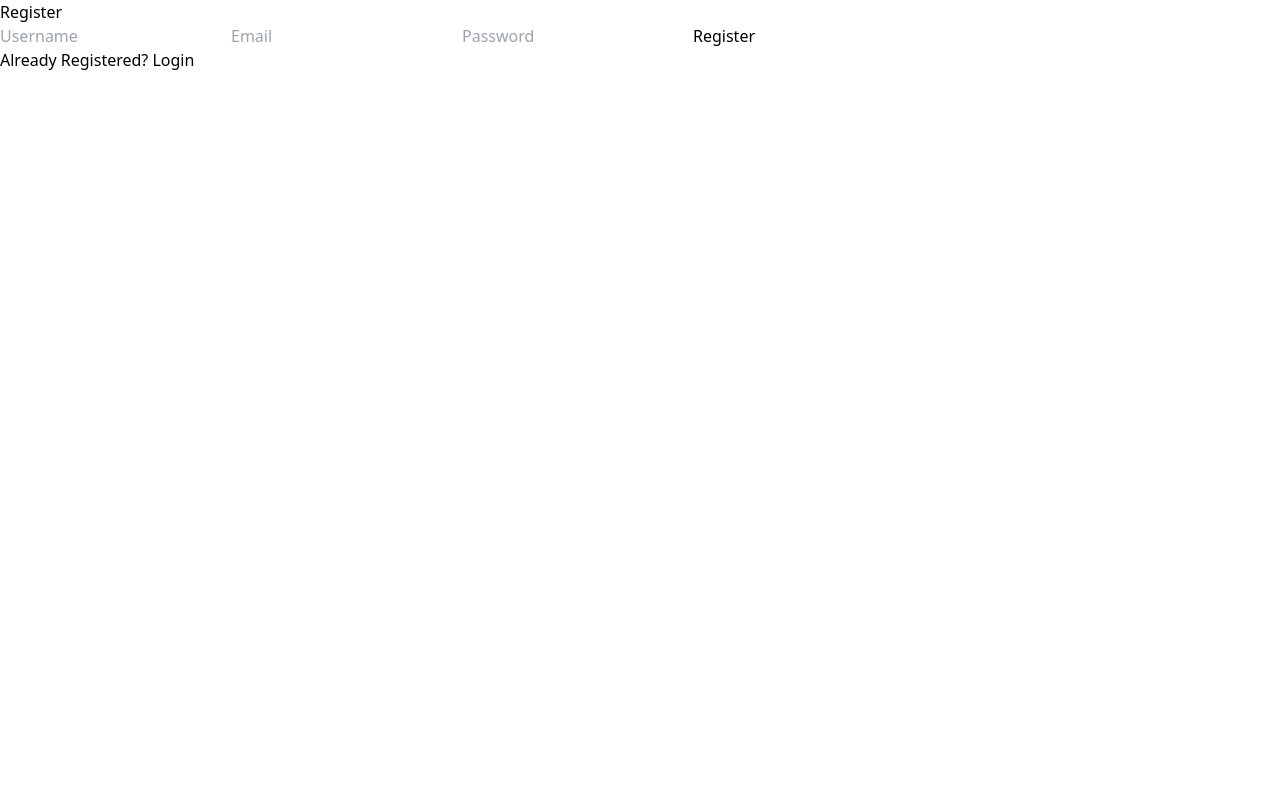
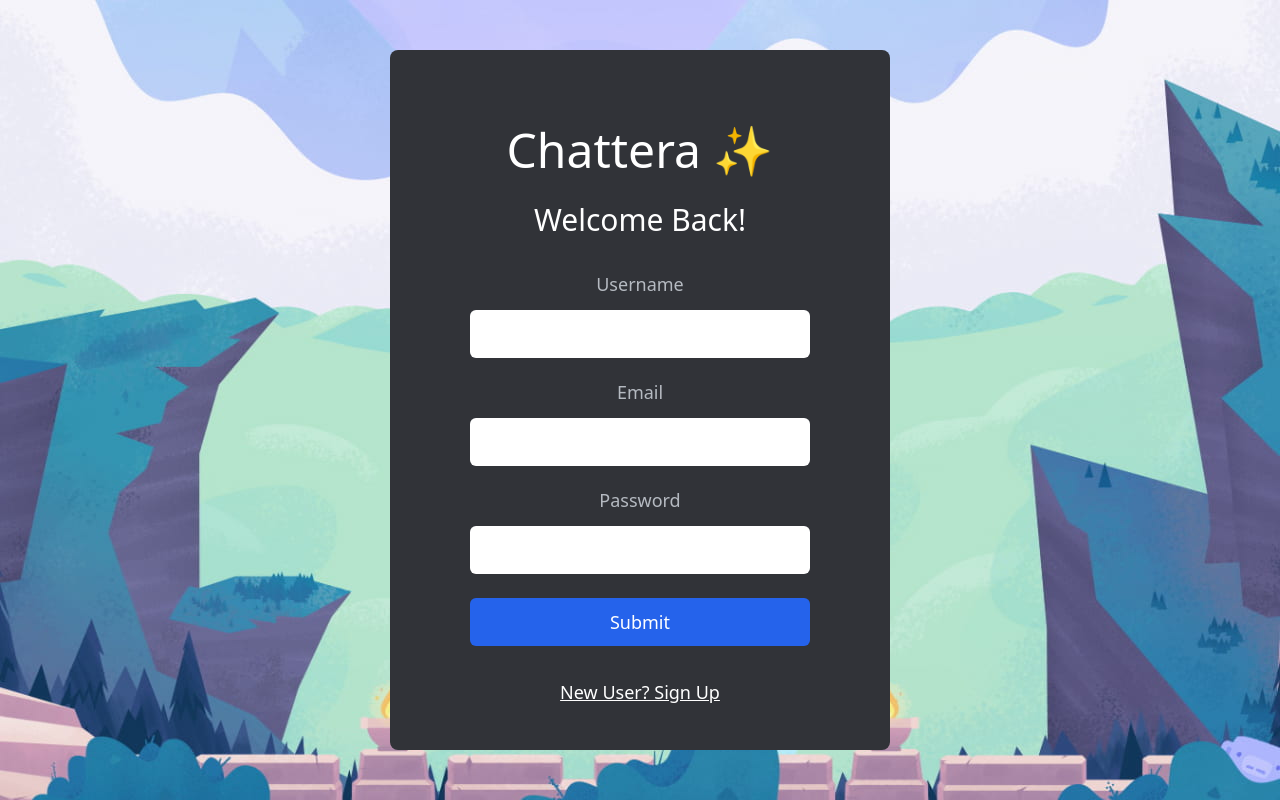
Before and after one commit to Jayanth-Parthsarathy/chattera, a React (Vite) app in the folder client/: page /register in a window 1280 px wide. Built offline with nearby package versions, Linux system fonts and the light colour scheme; no server answers.

Commit message:
Create pages for room creation, etc

```diff
--- a/client/src/App.tsx
+++ b/client/src/App.tsx
@@ -6,6 +6,8 @@ import Room from "./pages/Room";
 import { io } from "socket.io-client";
 import { useState } from "react";
 import { RoomType } from "./types/room";
+import Header from "./components/Header";
+import CreateRoom from "./pages/CreateRoom";
 const socket = io("http://localhost:3000");
 export default function App() {
   const [rooms, setRooms] = useState<RoomType[]>([]);
@@ -35,6 +37,10 @@ export default function App() {
       path: "/room/:id",
       element: <Room socket={socket} />,
     },
+    {
+      path: "/create",
+      element: <CreateRoom />,
+    },
   ]);
 
   return <RouterProvider router={router} />;
--- /dev/null
+++ b/client/src/components/Header.tsx
@@ -0,0 +1,9 @@
+import React from "react";
+
+type Props = {};
+
+const Header = (props: Props) => {
+  return <div></div>;
+};
+
+export default Header;
--- /dev/null
+++ b/client/src/components/Message.tsx
@@ -0,0 +1,22 @@
+type Props = { username: string; text: string };
+
+const MessageText = (props: Props) => {
+  const localUsername = localStorage.getItem("username");
+
+  if (props.username === localUsername) {
+    return (
+      <div className="mt-3 flex flex-col text-white w-fit h-fit min-w-[200px] rounded-md ml-auto mr-16 bg-green-400 p-2">
+        <div className="ml-auto text-sm text-bold">You</div>
+        <div className="text-xl break-normal">{props.text}</div>
+      </div>
+    );
+  }
+  return (
+    <div className="flex mt-3 flex-col w-fit text-white h-fit min-w-[200px] rounded-md ml-20 mr-16 bg-gray-500 p-2">
+      <div className="text-sm text-bold">{props.username}</div>
+      <div className="text-xl ml-auto flex">{props.text}</div>
+    </div>
+  );
+};
+
+export default MessageText;
--- /dev/null
+++ b/client/src/pages/CreateRoom.tsx
@@ -0,0 +1,60 @@
+import React from "react";
+import { useEffect } from "react";
+import { useNavigate } from "react-router-dom";
+import axios from "../utils/axios";
+
+type Props = {};
+
+const CreateRoom = (props: Props) => {
+  const navigate = useNavigate();
+  const handleSubmit = async (e: React.FormEvent<HTMLFormElement>) => {
+    e.preventDefault();
+    const { data } = await axios.post("room/create", { name });
+    console.log(data);
+    navigateToJoinRoom();
+  };
+  const [name, setName] = React.useState("");
+  useEffect(() => {
+    const username = localStorage.getItem("username");
+    if (username === undefined || username === null) {
+      navigate("/login");
+    }
+  }, []);
+
+  const navigateToJoinRoom = () => {
+    navigate("/");
+  };
+  return (
+    <div className="h-full w-full bg-gray-500 text-white flex items-center justify-center bg-[url('/login_page.jpg')] bg-no-repeat bg-cover">
+      <div className="h-[500px] w-[500px] bg-[#313338] rounded-lg p-5 px-20">
+        <div className="text-center mt-14">
+          <h1 className="text-5xl">Chattera ✨ </h1>
+        </div>
+        <div className="text-center">
+          <h1 className="text-3xl text-bold mt-7">Create Room</h1>
+        </div>
+        <form onSubmit={handleSubmit} className="flex flex-col mt-3">
+          <div className="text-center">
+            <h5 className="text-lg text-bold mt-5 text-[#B5BAC1]">Room Name</h5>
+            <input
+              type="text"
+              value={name}
+              className="p-1 h-12 w-full mt-3 border-none outline-none rounded-md bg-gray-200 text-black text-lg pl-5"
+              onChange={(e) => setName(e.target.value)}
+            />
+          </div>
+          <div className="text-center">
+            <button
+              className="mt-6 h-12 w-full bg-blue-600 rounded-md hover:bg-gray-700 text-lg text-bold"
+              type="submit"
+            >
+              Create Room
+            </button>
+          </div>
+        </form>
+      </div>
+    </div>
+  );
+};
+
+export default CreateRoom;
--- a/client/src/pages/JoinRoom.tsx
+++ b/client/src/pages/JoinRoom.tsx
@@ -44,19 +44,51 @@ const JoinRoom = (props: Props) => {
   };
 
   return (
-    <div>
-      <form onSubmit={handleSubmit}>
-        <select onChange={(e) => props.setRoom(e.target.value)}>
-          <option value="">Select a room</option>
+    <div className="h-full w-full bg-[url('/login_page.jpg')] bg-cover text-white flex items-center justify-center">
+      <div className="h-[550px] w-[500px] bg-[#313338] p-16 rounded-lg text-center">
+        <h1 className="text-4xl text-center">Chattera ✨ </h1>
+        <form
+          onSubmit={handleSubmit}
+          className="flex flex-col text-black mt-10"
+        >
+          <div className="text-white text-2xl mb-5 text-center">
+            Select Room
+          </div>
+          <select
+            className="w-full h-14 rounded-md border-none outline-none bg-gray-100 px-10 mt-10 text-xl p-3"
+            onChange={(e) => props.setRoom(e.target.value)}
+          >
+            <option value="" className="w-full h-10 rouded-md">
+              Select a room
+            </option>
             {props.rooms.map((room) => (
               <option key={room._id} value={room._id}>
                 {room.name}
               </option>
             ))}
           </select>
-        <button type="submit">Join Room</button>
+          <button
+            type="submit"
+            className="h-12 w-full bg-blue-600 rounded-md hover:bg-gray-700 text-lg text-bold mt-10"
+          >
+            Join Room
+          </button>
         </form>
-      <button onClick={logout}>Logout</button>
+        <div className="text-center mt-10">
+          <button
+            className="w-52 h-10 bg-red-700 text-center rounded-md hover:text-red-500 hover:bg-white hover:border-red-500 hover:border-2"
+            onClick={logout}
+          >
+            Logout
+          </button>
+        </div>
+        <button
+          className="underline text-center text-lg mt-4"
+          onClick={() => navigate("/create")}
+        >
+          Create your own room
+        </button>
+      </div>
     </div>
   );
 };
--- a/client/src/pages/Login.tsx
+++ b/client/src/pages/Login.tsx
@@ -20,24 +20,51 @@ const Login = (props: Props) => {
   };
 
   return (
-    <div>
-      <h1>Login</h1>
-      <form onSubmit={handleSubmit}>
+    <div className="h-full w-full bg-gray-500 text-white flex items-center justify-center bg-[url('/login_page.jpg')] bg-no-repeat bg-cover">
+      <div className="h-[600px] w-[500px] bg-[#313338] rounded-lg p-5 px-20">
+        <div className="text-center mt-14">
+          <h1 className="text-5xl">Chattera ✨ </h1>
+        </div>
+        <div className="text-center">
+          <h1 className="text-3xl text-bold mt-7">Welcome Back!</h1>
+        </div>
+        <form onSubmit={handleSubmit} className="flex flex-col mt-3">
+          <div className="text-center">
+            <h5 className="text-lg text-bold mt-5 text-[#B5BAC1]">Username</h5>
             <input
               type="text"
-          placeholder="Username"
               value={username}
+              className="p-1 h-12 w-full mt-3 border-none outline-none rounded-md bg-gray-200 text-black text-lg pl-5"
               onChange={(e) => setUsername(e.target.value)}
             />
+          </div>
+          <div className="text-center">
+            <h5 className="text-lg text-bold mt-5 text-[#B5BAC1]">Password</h5>
             <input
               type="password"
-          placeholder="Password"
               value={password}
+              className="p-1 h-12 w-full mt-3 border-none outline-none rounded-md text-lg bg-gray-200 text-black pl-5"
               onChange={(e) => setPassword(e.target.value)}
             />
-        <button type="submit">Login</button>
+          </div>
+          <div className="text-center">
+            <button
+              className="mt-6 h-12 w-full bg-blue-600 rounded-md hover:bg-gray-700 text-lg text-bold"
+              type="submit"
+            >
+              Submit
+            </button>
+          </div>
         </form>
-      <button onClick={navigateToRegister}>New User? Sign Up</button>
+        <div className="text-center mt-4">
+          <button
+            onClick={navigateToRegister}
+            className="underline text-lg mt-4"
+          >
+            New User? Sign Up
+          </button>
+        </div>
+      </div>
     </div>
   );
 };
--- a/client/src/pages/Register.tsx
+++ b/client/src/pages/Register.tsx
@@ -25,30 +25,57 @@ const Login = (props: Props) => {
     navigate("/login");
   };
   return (
-    <div>
-      <h1>Register</h1>
-      <form onSubmit={handleSubmit}>
+    <div className="h-full w-full bg-gray-500 text-white flex items-center justify-center bg-[url('/login_page.jpg')] bg-no-repeat bg-cover">
+      <div className="h-[700px] w-[500px] bg-[#313338] rounded-lg p-5 px-20">
+        <div className="text-center mt-14">
+          <h1 className="text-5xl">Chattera ✨ </h1>
+        </div>
+        <div className="text-center">
+          <h1 className="text-3xl text-bold mt-7">Welcome Back!</h1>
+        </div>
+        <form onSubmit={handleSubmit} className="flex flex-col mt-3">
+          <div className="text-center">
+            <h5 className="text-lg text-bold mt-5 text-[#B5BAC1]">Username</h5>
             <input
               type="text"
-          placeholder="Username"
               value={username}
+              className="p-1 h-12 w-full mt-3 border-none outline-none rounded-md text-black text-lg pl-5"
               onChange={(e) => setUsername(e.target.value)}
             />
+          </div>
+          <div className="text-center">
+            <h5 className="text-lg text-bold mt-5 text-[#B5BAC1]">Email</h5>
             <input
               type="text"
-          placeholder="Email"
               value={email}
+              className="p-1 h-12 w-full mt-3 border-none outline-none rounded-md text-black text-lg pl-5"
               onChange={(e) => setEmail(e.target.value)}
             />
+          </div>
+          <div className="text-center">
+            <h5 className="text-lg text-bold mt-5 text-[#B5BAC1]">Password</h5>
             <input
               type="password"
-          placeholder="Password"
               value={password}
+              className="p-1 h-12 w-full mt-3 border-none outline-none rounded-md text-lg text-black pl-5"
               onChange={(e) => setPassword(e.target.value)}
             />
-        <button type="submit">Register</button>
+          </div>
+          <div className="text-center">
+            <button
+              className="mt-6 h-12 w-full bg-blue-600 rounded-md hover:bg-gray-700 text-lg text-bold"
+              type="submit"
+            >
+              Submit
+            </button>
+          </div>
         </form>
-      <button onClick={navigateToLogin}>Already Registered? Login</button>
+        <div className="text-center mt-4">
+          <button onClick={navigateToLogin} className="underline text-lg mt-4">
+            New User? Sign Up
+          </button>
+        </div>
+      </div>
     </div>
   );
 };
--- a/client/src/pages/Room.tsx
+++ b/client/src/pages/Room.tsx
@@ -10,19 +10,25 @@ type Props = { socket: Socket };
 const Room = (props: Props) => {
   const [messages, setMessages] = React.useState<Message[]>([]);
   return (
-    <div>
+    <div className="h-full w-full flex">
+      <div className="h-full w-3/12 bg-gray-600">
         <ChatSideBar socket={props.socket} />
+      </div>
+      <div className="h-full w-9/12 bg-gray-800">
         <Chat
           messages={messages}
           setMessages={setMessages}
           socket={props.socket}
         />
+        <div className="fixed bottom-9 w-9/12 px-16">
           <MessageBox
             socket={props.socket}
             setMessages={setMessages}
             messages={messages}
           />
         </div>
+      </div>
+    </div>
   );
 };
 
```
Also changed, not shown: client/src/components/Chat.tsx (+21 -11 lines), client/src/components/ChatSideBar.tsx (+26 -9 lines), client/src/components/MessageBox.tsx (+8 -5 lines), client/public/login_page.jpg (added). Lines whose indentation alone changed are shown as unchanged.
